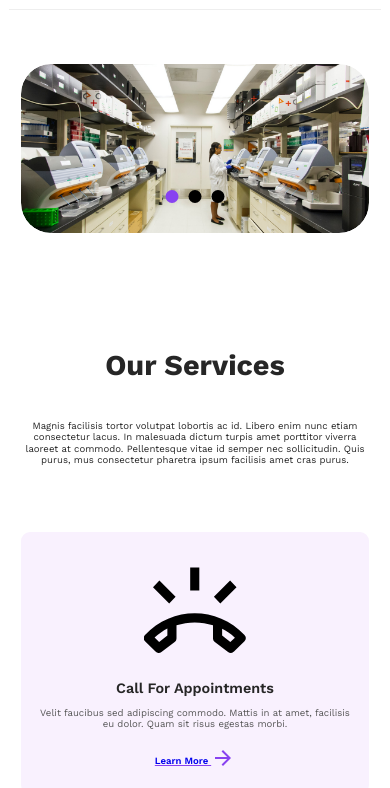
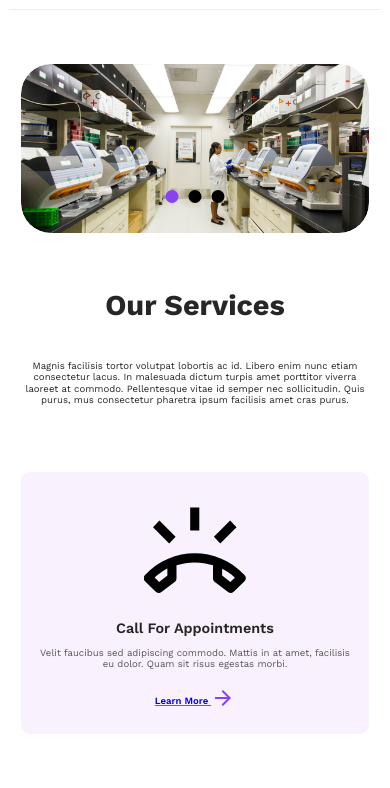
Before and after one commit to anfoot01/Diagnostic-center, a plain HTML site: page index.html in a window 390 px wide. Shown: the part 61-849 px from the top of the page. Drawn offline with nearby package versions, Linux system fonts and the light colour scheme.

Commit message:
adaptive

```diff
--- a/scss/components/_welcome.scss
+++ b/scss/components/_welcome.scss
@@ -1,4 +1,7 @@
 .welcome {
 	margin-top: 54px;
 	margin-bottom: 111px;
+	@include mobile{
+		margin-bottom: 51px;
+	}
 }
```
Also changed, not shown: style.css.
